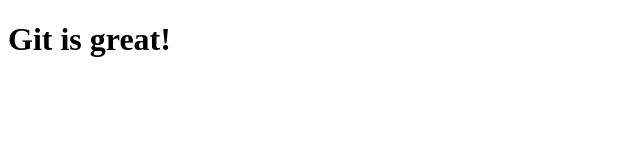
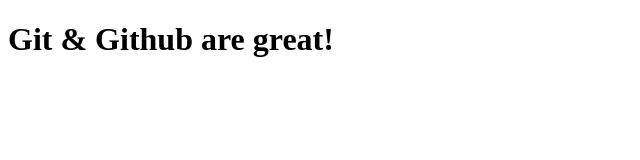
Before and after one commit to SamCogan/DubDesign2019, a plain HTML site: page index.html in a window 1280 px wide. Shown: the whole page, without its empty margins (0-640 px from the left). Drawn offline with Linux system fonts and the light colour scheme.

Commit message:
Small change

```diff
--- a/index.html
+++ b/index.html
@@ -6,6 +6,6 @@
 		</title>
 	</head>
 	<body>
-		<h1>Git is great!</h1>
+		<h1>Git & Github are great!</h1>
 	</body>
 </html>
```
